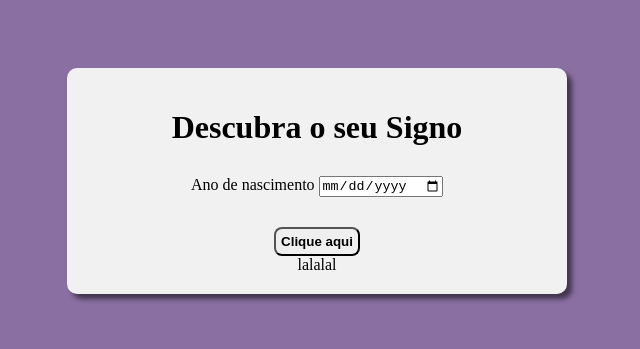
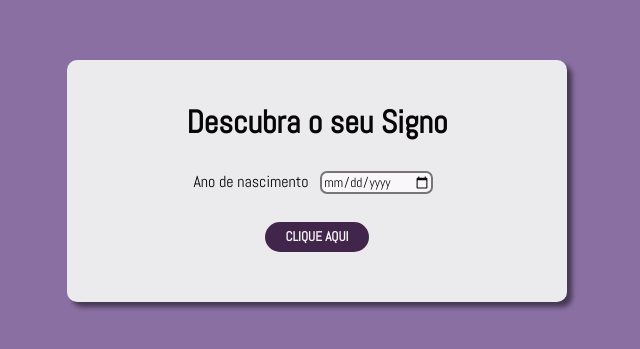
Before and after one commit to crissipires/Signo.Js-html-css, a website with bundled scripts: page index.html in a window 1280 px wide. Shown: the part 219-568 px from the top of the page, without its empty margins (323-963 px from the left). Built offline with nearby package versions, Linux system fonts and the light colour scheme; files whose address does not match are found by name.

Commit message:
:wrench: update files

```diff
--- a/funcoes/funcao.js
+++ b/funcoes/funcao.js
@@ -10,13 +10,13 @@ const retorna_signo = (signos, data) => {
 
         if ( tipo_comparacao == "and"){
 
-            if ( data >= data_inicio_signo && data <= data_fim_signo ){
+            if ( data >= data_inicio_signo && data < data_fim_signo ){
                 return signo.Nome;
             }
 
         } else if (tipo_comparacao == "or"){
 
-            if ( data >= data_inicio_signo || data <= data_fim_signo ){
+            if ( data >= data_inicio_signo || data < data_fim_signo ){
                 return signo.Nome;
             }
 
--- a/funcoes/index.js
+++ /dev/null
@@ -1,21 +0,0 @@
-import colecao_signos from "../data/dataSignos.js";
-import retorna_signo from "./funcao.js";
-
-const res = document.querySelector("div#res");
-const button = document.querySelector('button');
-const data_usuario = document.querySelector('input#data');
-
-function verificar() {
-    console.log(data_usuario);
-    const data = new Date(data_usuario);
-    console.log(data);
-    const nome_signo = retorna_signo(colecao_signos, data);
-
-    return `O seu signo é ${nome_signo}`;
-};
-
-button.addEventListener('click', () =>{
-    const signo = verificar();
-    res.innerHTML = signo;
-
-})
--- a/index.html
+++ b/index.html
@@ -4,21 +4,30 @@
     <meta charset="UTF-8">
     <meta http-equiv="X-UA-Compatible" content="IE=edge">
     <meta name="viewport" content="width=dis, initial-scale=1.0">
-    <link rel="stylesheet" href="style.css">
+    <link rel="stylesheet" href="./css/style.css">
+    <link rel="shortcurt icon" href="img/horoscopo-previsao-signos-11-a-17-de-julho_1.jpg">
     <title>Document</title>
-    <script  type="module" src="./funcoes/index.js"></script>
+    <script  type="module" src="main.js"></script>
+    <link rel="preconnect" href="https://fonts.googleapis.com">
+    <link rel="preconnect" href="https://fonts.googleapis.com">
+    <link rel="preconnect" href="https://fonts.gstatic.com" crossorigin>
+    <link href="https://fonts.googleapis.com/css2?family=Abel&display=swap" rel="stylesheet">
 </head>
 <body>
     <main>
         <h1>Descubra o seu Signo</h1>
-        <div id="nasc">
-            <label for="date">Ano de nascimento</label>
-            <input type="date" name="date" id="data" required>
+        <form id="form">
+            <div class="nasc">
+                <label for="data">Ano de nascimento</label>
+                <input type="date" id="data" required>
+            </div>
+        </form>
+
+        <div id="botao">
+            <button>Clique aqui</button>
         </div>
-        <div id="botao">
-          <button>Clique aqui</button>
-        </div>
-        <div id="res">lalalal</div>
+        <div><p id="res"></p></div>
+
     </main>
 </body>
 </html>
--- a/main.js
+++ b/main.js
@@ -6,6 +6,7 @@ const button = document.querySelector('#botao');
 
 function verificar() {
     const data_usuario = document.querySelector("#data").value;
+    console.log(data_usuario)
     const data = new Date(data_usuario);
     const nome_signo = retorna_signo(colecao_signos, data);
 
--- a/style.css
+++ /dev/null
@@ -1,42 +0,0 @@
-* {
-    box-sizing: border-box;
-}
-
-body {
-    background-color: rgb(138, 111, 163);
-    display: flex;
-    flex-direction: column;
-    align-items: center;
-    justify-content: center;
-    margin: 0;
-    height: 100vh;
-    overflow: hidden;
-}
-main {
-    padding: 20px;
-    margin: auto;
-    box-shadow: 5px 5px 5px rgba(0, 0,0, 0.5296);
-    border-radius: 10px;
-    background-color: #f1f1f1;
-    width: 500px;
-     text-align: center;
-}
-
-#nasc{
-
-    margin: 30px;
-}
-
-#botao {
-    border-radius: 30px;
-}
-
-#botao button {
-    font-weight: bold;
-    padding: 5px;
-    border-radius: 8px;
-}
-
-#botao button:hover{
-     box-shadow: 5px 5px 5px rgba(0, 0,0, 0.2900)
-}
```
Also changed, not shown: index.js (deleted, +0 -19 lines).
